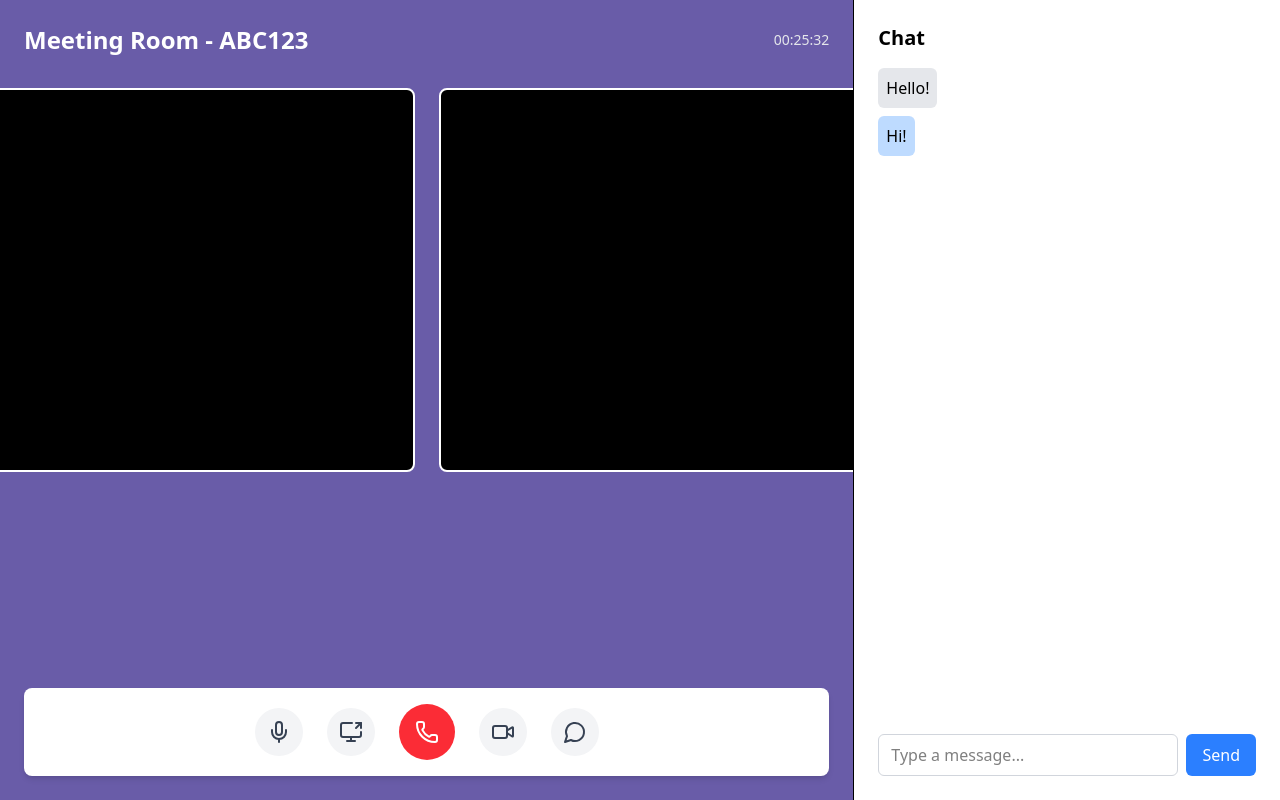
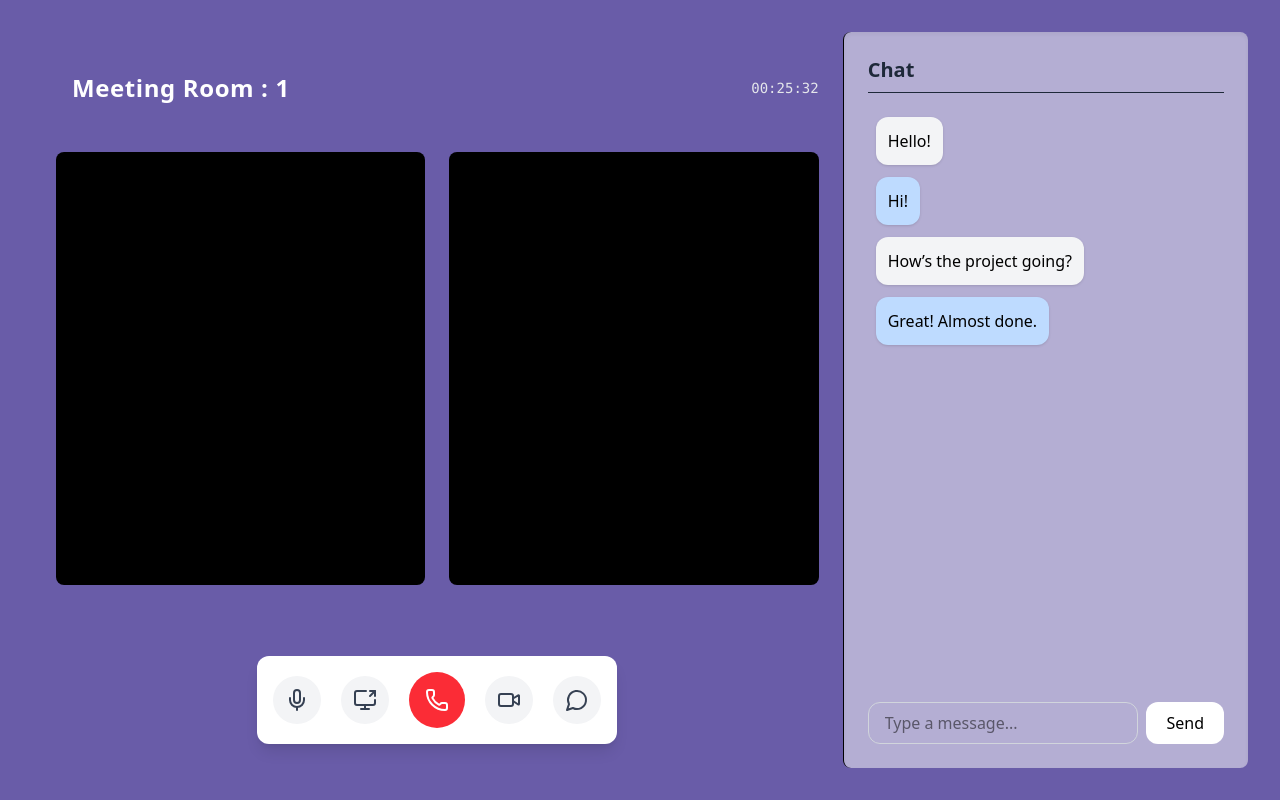
Before and after one commit to mohamedmufeed/WebRTC-Videocall, a React (Vite) app in the folder client/: page /call/1 in a window 1280 px wide. Built offline with nearby package versions, Linux system fonts and the light colour scheme; no server answers.

Commit message:
feat: toggle mic , toggle video , end call done

```diff
--- a/client/src/components/Videos.tsx
+++ b/client/src/components/Videos.tsx
@@ -5,13 +5,19 @@ import { useSocket } from "../hooks/useSocket"
 
 interface Props {
     roomId: string
+    setControls: (controls: {
+        toggleMic: (on: boolean) => void;
+        toggleVideo: (on: boolean) => void;
+        endCall: () => void;
+    }) => void;
 }
 
-const Videos: React.FC<Props> = ({ roomId }) => {
+const Videos: React.FC<Props> = ({ roomId, setControls }) => {
     const localVideoRef = useRef<HTMLVideoElement | null>(null)
     const remoteVideoRef = useRef<HTMLVideoElement | null>(null)
     const pcRef = useRef<RTCPeerConnection | null>(null);
     const socket = useSocket("http://localhost:5001");
+    const localStreamRef = useRef<MediaStream | null>(null);
 
     useEffect(() => {
         if (!socket) return
@@ -21,6 +27,7 @@ const Videos: React.FC<Props> = ({ roomId }) => {
         const startLocalStream = async () => {
             try {
                 const stream = await navigator.mediaDevices.getUserMedia({ video: true, audio: true })
+                localStreamRef.current = stream
                 if (localVideoRef.current) localVideoRef.current.srcObject = stream
                 stream.getTracks().forEach(track => pc.addTrack(track, stream))
             } catch (err) {
@@ -85,21 +92,51 @@ const Videos: React.FC<Props> = ({ roomId }) => {
         };
 
     }, [roomId, socket])
+
+
+
+
+    const toggleMic = (enabled: boolean) => {
+        if (!localStreamRef.current) return
+        localStreamRef.current.getAudioTracks().forEach(track => track.enabled = enabled)
+    }
+    const toggleVideo = (enabled: boolean) => {
+        if (!localStreamRef.current) return
+        localStreamRef.current.getVideoTracks().forEach(track => track.enabled = enabled)
+    }
+    const endCall = () => {
+        if (pcRef.current) pcRef.current.close()
+        if (localStreamRef.current) {
+            localStreamRef.current.getTracks().forEach((track) => track.stop())
+        }
+        if (localVideoRef.current) localVideoRef.current.srcObject = null;
+        if (remoteVideoRef.current) remoteVideoRef.current.srcObject = null;
+        console.log("end")
+    }
+
+    useEffect(() => {
+        setControls({ toggleMic, toggleVideo, endCall });
+    }, []);
+
     return (
-        <>
+        <div className="flex flex-col sm:flex-row gap-6 flex-1 justify-center h-full">
+            <div className="flex-1 h-96 sm:h-11/12">
                 <video
                     ref={localVideoRef}
-                className="flex-1 rounded-lg border-2 border-white bg-black h-80 sm:h-96"
+                    className="w-full h-full rounded-lg  bg-black object-cover"
                     autoPlay
                     muted
                 />
+            </div>
+            <div className="flex-1 h-96 sm:h-11/12">
                 <video
                     ref={remoteVideoRef}
-                className="flex-1 rounded-lg border-2 border-white bg-black h-80 sm:h-96"
+                    className="w-full h-full rounded-lg  bg-black object-cover"
                     autoPlay
                 />
+            </div>
+        </div>
 
-        </>
     )
 }
 
--- a/client/src/pages/VideoCall.tsx
+++ b/client/src/pages/VideoCall.tsx
@@ -1,60 +1,76 @@
 import { Mic, Video, Phone, MessageCircle, ScreenShare } from "lucide-react";
 import Videos from "../components/Videos";
 import { useParams } from "react-router-dom";
+import { useState } from "react";
 
 const VideoCall = () => {
-    const {roomId}=useParams()
-    const meetingTitle = "Meeting Room - ABC123";
+    const { roomId } = useParams()
+    const [controls, setControls] = useState<{
+        toggleMic: (on: boolean) => void;
+        toggleVideo: (on: boolean) => void;
+        endCall: () => void;
+    } | null>(null);
+    const [micOn, setMicOn] = useState(true);
+    const [camOn, setCamOn] = useState(true);
 
     return (
-        <div className="min-h-screen bg-[#695ca8] flex flex-col lg:flex-row">
+        <div className="min-h-screen bg-[#695ca8] flex flex-col lg:flex-row p-3 sm:p-8">
 
-            {/* Left (Videos + Controls) */}
+            {/* Left Section: Videos + Controls */}
             <div className="flex-1 flex flex-col p-6 gap-4">
 
-                {/* Heading */}
-                <div className="flex justify-between items-center mb-4">
-                    <h1 className="text-2xl font-bold text-white">
-                        {meetingTitle}
+                {/* Meeting Heading */}
+                <div className=" flex justify-between items-center mb-4 rounded-md">
+                    <h1 className="text-2xl font-semibold text-white tracking-wide p-4">
+                        {`Meeting Room : ${roomId}`}
                     </h1>
-                    <span className="text-sm text-gray-200">00:25:32</span>
-                    {/* You can replace this with a live meeting timer */}
+                    <span className="text-sm text-gray-200 font-mono">00:25:32</span>
                 </div>
 
-                {/* Videos */}
+                {/* Video Section */}
                 <div className="flex flex-col sm:flex-row gap-6 flex-1 justify-center h-full">
-                    <Videos roomId={roomId!}/>
+                    <Videos roomId={roomId!} setControls={setControls} />
                 </div>
 
                 {/* Controls */}
-                <div className="bg-white p-4 rounded-lg flex gap-6 justify-center items-center shadow-md">
-                    <button className="w-12 h-12 bg-gray-100 rounded-full flex items-center justify-center hover:bg-gray-200">
+                <div className="mt-4 flex justify-center">
+                    <div className="bg-white p-4 rounded-xl flex gap-5 justify-center items-center shadow-lg">
+                        <button
+                        onClick={()=>{setMicOn(!micOn) ; controls?.toggleMic(!micOn)}}
+                        className="w-12 h-12 bg-gray-100 rounded-full flex items-center justify-center hover:bg-gray-200 transition">
                             <Mic className="text-gray-700" />
                         </button>
-                    <button className="w-12 h-12 bg-gray-100 rounded-full flex items-center justify-center hover:bg-gray-200">
+                        <button className="w-12 h-12 bg-gray-100 rounded-full flex items-center justify-center hover:bg-gray-200 transition">
                             <ScreenShare className="text-gray-700" />
                         </button>
-
-                    <button className="w-14 h-14 bg-red-500 rounded-full flex items-center justify-center hover:bg-red-600">
+                        <button
+                        onClick={()=>controls?.endCall()}
+                         className="w-14 h-14 bg-red-500 rounded-full flex items-center justify-center hover:bg-red-600 transition">
                             <Phone className="text-white" />
                         </button>
-
-                    <button className="w-12 h-12 bg-gray-100 rounded-full flex items-center justify-center hover:bg-gray-200">
+                        <button
+                          onClick={()=>{setCamOn(!camOn) ; controls?.toggleVideo(!camOn)}}
+                         className="w-12 h-12 bg-gray-100 rounded-full flex items-center justify-center hover:bg-gray-200 transition">
                             <Video className="text-gray-700" />
                         </button>
-
-                    <button className="w-12 h-12 bg-gray-100 rounded-full flex items-center justify-center hover:bg-gray-200">
+                        <button className="w-12 h-12 bg-gray-100 rounded-full flex items-center justify-center hover:bg-gray-200 transition">
                             <MessageCircle className="text-gray-700" />
                         </button>
                     </div>
                 </div>
+            </div>
 
             {/* Right Chat Section */}
-            <div className="w-full lg:w-1/3 bg-white p-6 flex flex-col border-l">
-                <h2 className="text-xl font-semibold mb-4">Chat</h2>
-                <div className="flex-1 overflow-y-auto space-y-2">
-                    <div className="bg-gray-200 p-2 rounded-md w-fit">Hello!</div>
-                    <div className="bg-blue-200 p-2 rounded-md self-end w-fit">Hi!</div>
+            <div className="w-full lg:w-1/3 bg-white/50 p-6 flex flex-col border-l rounded-lg shadow-inner">
+                {/* Chat Heading */}
+                <h2 className="text-xl font-semibold mb-4 text-gray-800 border-b pb-2">Chat</h2>
+
+                {/* Chat Messages */}
+                <div className="flex-1 overflow-y-auto space-y-3 p-2">
+                    <div className="bg-gray-100 p-3 rounded-xl w-fit max-w-[80%] shadow-sm">Hello!</div>
+                    <div className="bg-blue-200 p-3 rounded-xl w-fit max-w-[80%] self-end shadow-sm">Hi!</div>
+                    <div className="bg-gray-100 p-3 rounded-xl w-fit max-w-[80%] shadow-sm">How’s the project going?</div>
+                    <div className="bg-blue-200 p-3 rounded-xl w-fit max-w-[80%] self-end shadow-sm">Great! Almost done.</div>
                 </div>
 
                 {/* Input */}
@@ -62,9 +78,9 @@ const VideoCall = () => {
                     <input
                         type="text"
                         placeholder="Type a message..."
-                        className="flex-1 border border-gray-300 rounded-md px-3 py-2"
+                        className="flex-1 border border-gray-300 rounded-xl px-4 py-2 focus:outline-none focus:ring-2 focus:ring-gray-700 transition"
                     />
-                    <button className="bg-blue-500 text-white px-4 py-2 rounded-md hover:bg-blue-600">
+                    <button className="bg-white text-black px-5 py-2 rounded-xl hover:bg-gray-200 transition">
                         Send
                     </button>
                 </div>
```
Lines whose indentation alone changed are shown as unchanged.
